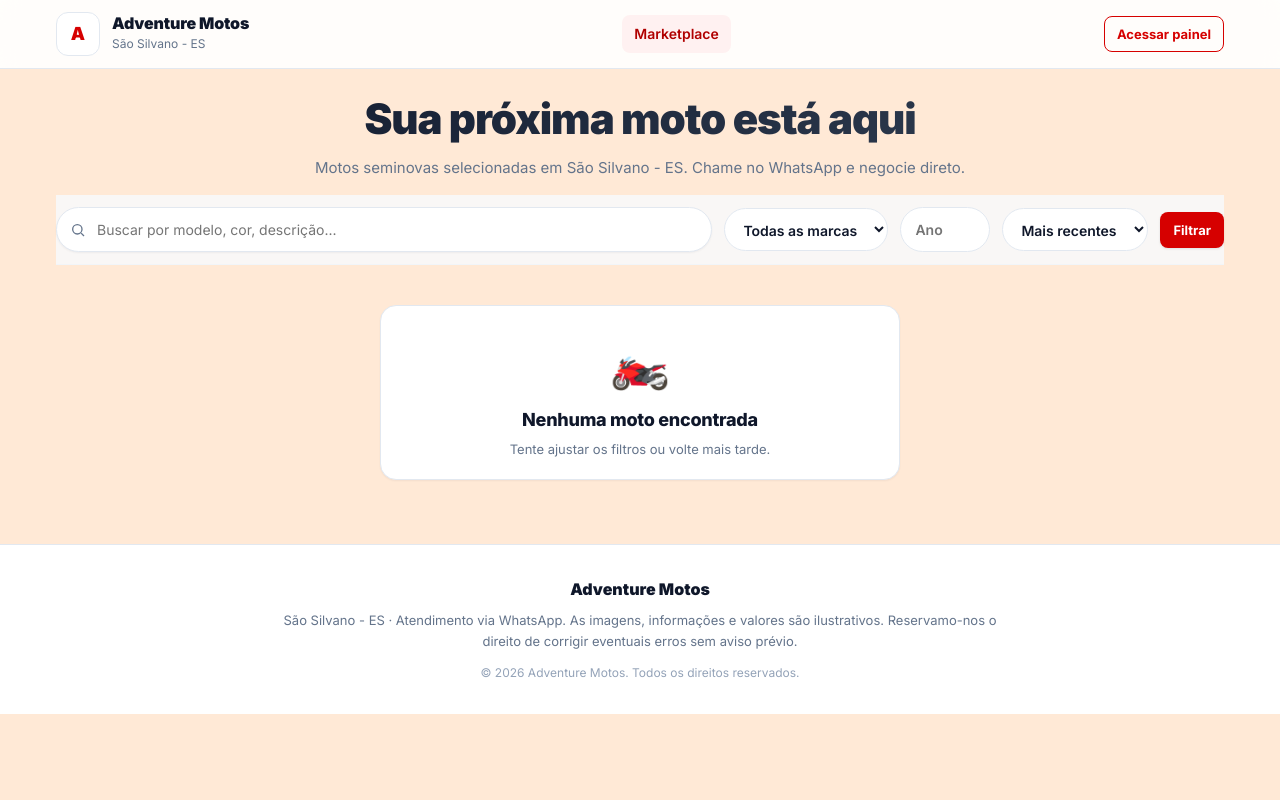
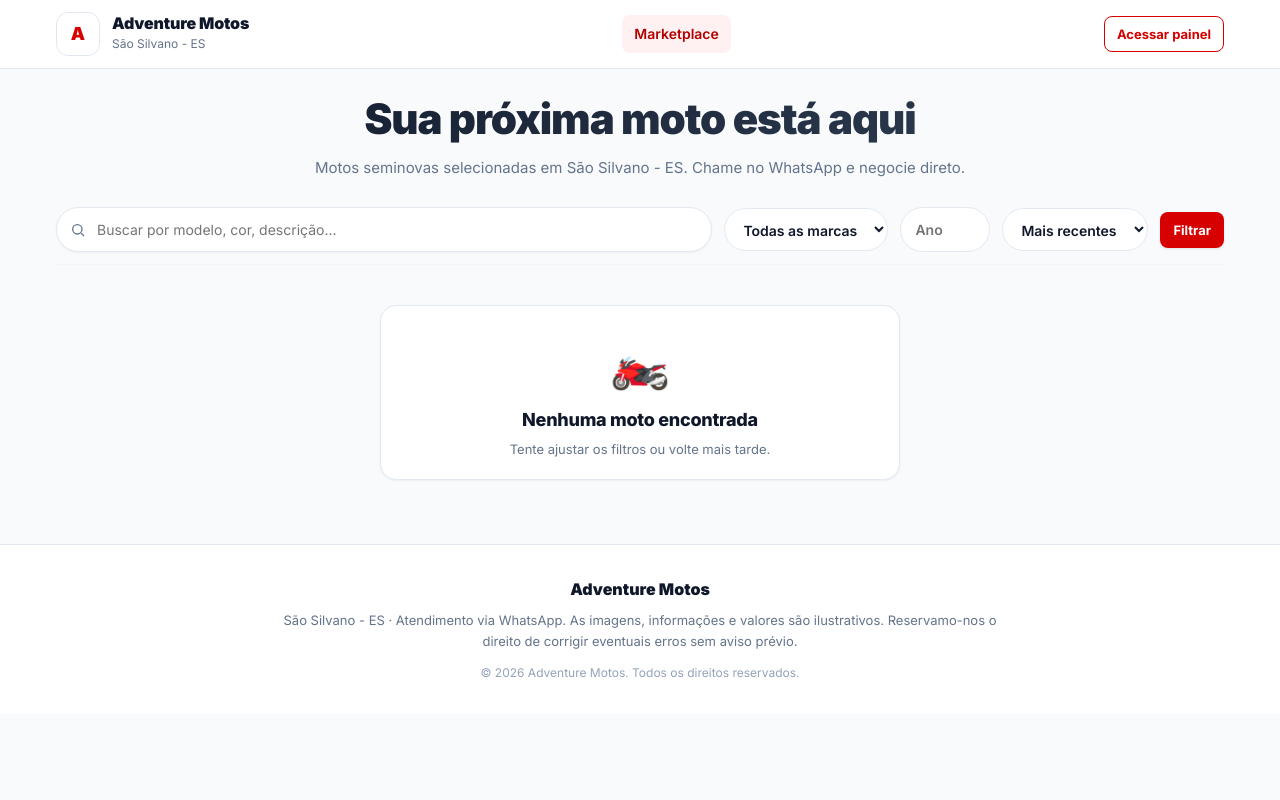
Before and after one commit to dudu-cometti/seminovasadventure, a PHP site: page / in a window 1280 px wide. Run offline with PHP 8.4, Linux system fonts and the light colour scheme; data comes from the database, SQL or seed files in the repository; data that the repository does not hold is empty.

Commit message:
Reverte fundo para o original e sobe cache-buster para v=2004
Co-Authored-By: Claude Opus 4.8 <noreply@anthropic.com>

```diff
--- a/assets/style.css
+++ b/assets/style.css
@@ -44,7 +44,7 @@
   --wa-dark: #1da851;
 
   /* Semânticos */
-  --bg:        #ffe9d6; /* TESTE DE DEPLOY - fundo laranja claro (reverter depois) */
+  --bg:        var(--gray-50);
   --surface:   var(--gray-0);
   --surface-2: var(--gray-100);
   --text:      var(--gray-900);
--- a/inc/header.php
+++ b/inc/header.php
@@ -56,7 +56,7 @@ $avatarLetter = mb_strtoupper(mb_substr(trim($user['nome'] ?? 'U'), 0, 1, 'UTF-8
   <link href="https://fonts.googleapis.com/css2?family=Inter:wght@400;500;600;700;800;900&display=swap" rel="stylesheet">
 
   <link rel="icon" href="<?= base_url('favicon.ico') ?>" type="image/x-icon">
-  <link rel="stylesheet" href="<?= base_url('assets/style.css?v=2003') ?>">
+  <link rel="stylesheet" href="<?= base_url('assets/style.css?v=2004') ?>">
 </head>
 <body>
 
--- a/login.php
+++ b/login.php
@@ -65,7 +65,7 @@ if ($logoConf) {
   <link rel="preconnect" href="https://fonts.gstatic.com" crossorigin>
   <link href="https://fonts.googleapis.com/css2?family=Inter:wght@400;500;600;700;800;900&display=swap" rel="stylesheet">
   <link rel="icon" href="<?= base_url('favicon.ico') ?>" type="image/x-icon">
-  <link rel="stylesheet" href="<?= base_url('assets/style.css?v=2003') ?>">
+  <link rel="stylesheet" href="<?= base_url('assets/style.css?v=2004') ?>">
 </head>
 <body>
 <div class="auth-page">
--- a/register.php
+++ b/register.php
@@ -85,7 +85,7 @@ $isPrimeiro = $total === 0;
   <link rel="preconnect" href="https://fonts.gstatic.com" crossorigin>
   <link href="https://fonts.googleapis.com/css2?family=Inter:wght@400;500;600;700;800;900&display=swap" rel="stylesheet">
   <link rel="icon" href="<?= base_url('favicon.ico') ?>" type="image/x-icon">
-  <link rel="stylesheet" href="<?= base_url('assets/style.css?v=2003') ?>">
+  <link rel="stylesheet" href="<?= base_url('assets/style.css?v=2004') ?>">
 </head>
 <body>
 <div class="auth-page">
```
